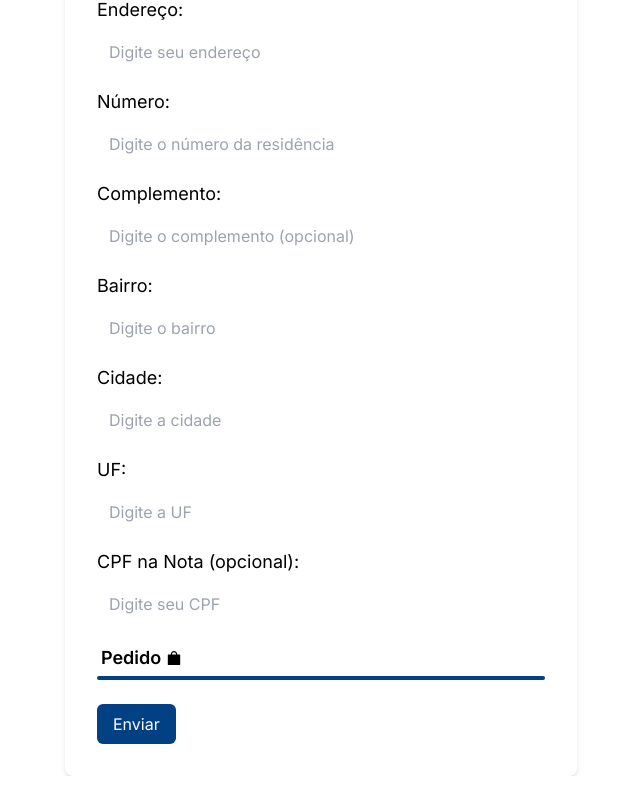
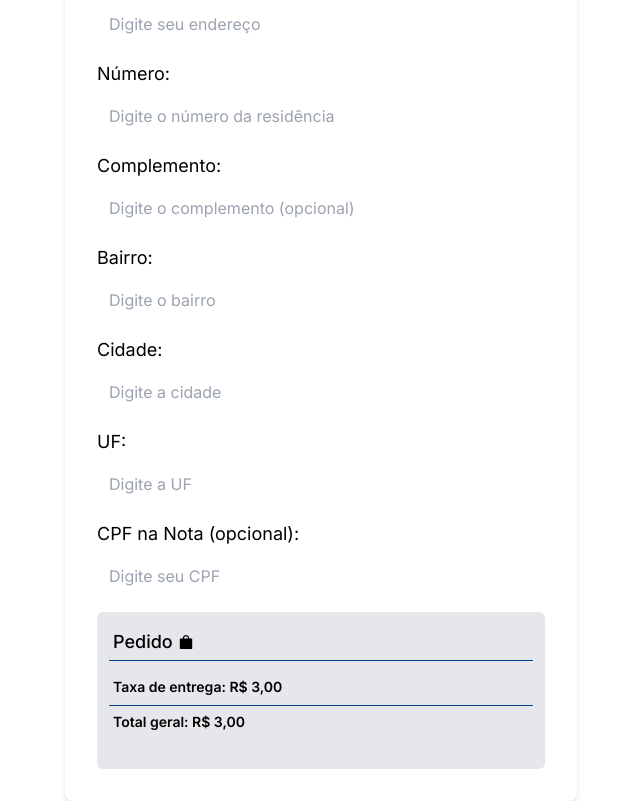
Before and after one commit to luixgabriel/burgueria, a Next.js app: page /order in a window 1280 px wide. Shown: the part 587-1388 px from the top of the page, without its empty margins (319-959 px from the left). Before the commit the page ends 1363 px from the top, so only its background shows below. Built offline with nearby package versions, Linux system fonts and the light colour scheme.

Commit message:
feat: finishing order page

```diff
--- a/src/app/cart/page.tsx
+++ b/src/app/cart/page.tsx
@@ -35,7 +35,7 @@ export default function Cart() {
             <div className="flex justify-between items-start">
               <div className="w-full">
                 <div className="flex items-center justify-between w-full mb-3">
-                  <h1 className="text-xl font-semibold mb-2">{item.name}</h1>
+                  <h1 className="text-xl font-semibold mb-1">{item.name}</h1>
                   <button>
                     <AiFillDelete
                       size={20}
@@ -59,7 +59,7 @@ export default function Cart() {
               </div>
             </div>
             {Object.keys(item.additional as any).length > 0 && (
-              <div className="mt-3 space-y-2">
+              <div className="mt-2 space-y-2">
                 <h2 className="text-lg font-medium">Adicionais:</h2>
                 {Object.values(item.additional as any).map((add: any) => (
                   <div
--- a/src/app/order/page.tsx
+++ b/src/app/order/page.tsx
@@ -7,9 +7,10 @@ import { useEffect, useState } from 'react'
 import { useForm } from 'react-hook-form'
 import { zodResolver } from '@hookform/resolvers/zod'
 import { useCart } from '@/hooks/useCart'
+import formattedPrice from '@/utils/formatPrice'
 
 export default function Order() {
-  const { cartItems } = useCart()
+  const { cartItems, calculateTotal } = useCart()
   const [address, setAdress] = useState<any>(null)
   const {
     register,
@@ -18,7 +19,6 @@ export default function Order() {
     watch,
     formState: { errors },
   } = useForm<OrderData>({ resolver: zodResolver(orderSchema) })
-
   const phoneValue = watch('phone')
   const cpfValue = watch('cpf')
   const cepValue = watch('cep')
@@ -44,7 +44,7 @@ export default function Order() {
   }
 
   return (
-    <div className="bg-white p-8 rounded-lg shadow-md w-full max-w-lg mx-auto mt-10">
+    <div className="bg-white p-8 rounded-lg shadow-md w-full max-w-lg mx-auto mt-3">
       <form onSubmit={handleSubmit(onSubmit)}>
         <h2 className="text-2xl font-semibold mb-4">Informações do Pedido</h2>
 
@@ -225,31 +225,68 @@ export default function Order() {
             placeholder="Digite seu CPF"
           />
         </div>
-        <div>
+        <div className="bg-gray-200 p-3 rounded-md">
           <div className="flex flex-col ">
             <div className="flex items-center gap-1 ">
-              <h1 className="flex items-center p-1 gap-1 font-semibold text-lg ">
+              <h1 className="flex items-center p-1 gap-1 font-medium text-lg ">
                 Pedido <AiFillShopping />
               </h1>
             </div>
-
-            <div className="bg-primary w-full h-1 rounded-sm" />
+            <div className="bg-primary w-full h-[0.6px] rounded-sm" />
           </div>
-
           {cartItems.map((item) => (
-            <div key={item.id}>
-              <h3>{item.name}</h3>
+            <div key={item.id} className="m-2 ">
+              <h3 className="font-semibold">{item.name}</h3>
+              {Object.keys(item.additional as any).length > 0 && (
+                <div>
+                  {Object.values(item.additional as any).map((add: any) => (
+                    <div
+                      key={add.id}
+                      className="flex justify-between text-gray-600"
+                    >
+                      <p className="text-sm">
+                        {add.quantity}x ADICIONAL ({add.name})
+                      </p>
                     </div>
                   ))}
                 </div>
-        {/* Botão de enviar */}
+              )}
+              <div>
+                <p>
+                  {item.quantity} un x{' '}
+                  {formattedPrice(item.price / item.quantity)} ={' '}
+                  {formattedPrice(item.price)}
+                </p>{' '}
+              </div>
+            </div>
+          ))}
+          <div className="bg-primary w-full h-[0.6px] rounded-sm" />
+          <div className="my-1 flex flex-col">
+            <span className="font-semibold m-1 text-sm ">
+              {cartItems.length <= 0
+                ? ''
+                : `Total do pedido: ${formattedPrice(
+                    calculateTotal(cartItems),
+                  )}`}
+            </span>
+            <span className="font-semibold m-1 text-sm ">
+              Taxa de entrega: {formattedPrice(3)}
+            </span>
+          </div>
+          <div className="bg-primary w-full h-[0.6px] rounded-sm" />
+          <div className="mt-1">
+            <span className="font-semibold ml-1 text-sm ">
+              Total geral: {formattedPrice(3)}
+            </span>
+          </div>
           <div className="mt-6">
-          <button
+            {/* <button
               type="submit"
               className="bg-primary text-white px-4 py-2 rounded-md hover:bg-blue-600 focus:outline-none focus:bg-blue-600"
             >
               Enviar
-          </button>
+            </button> */}
+          </div>
         </div>
       </form>
     </div>
```
Lines whose indentation alone changed are shown as unchanged.
